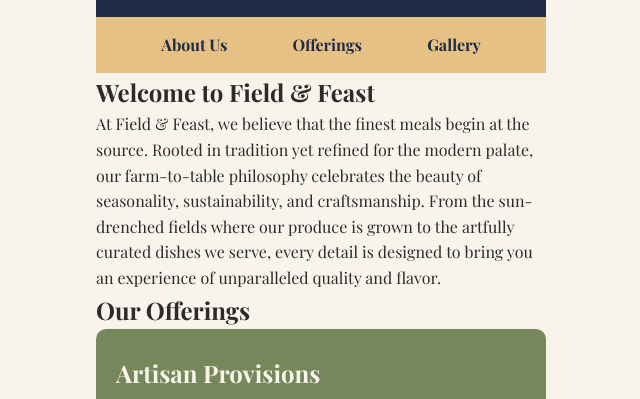
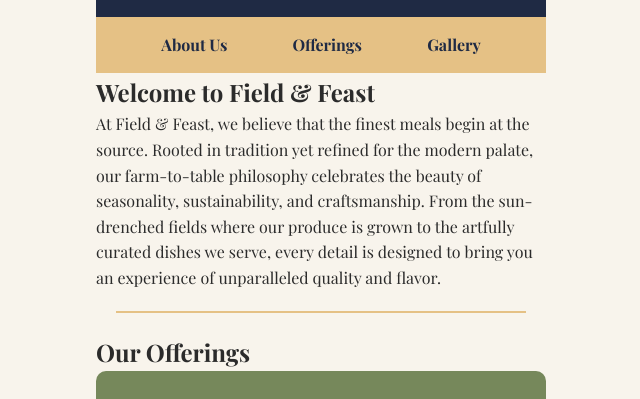
Before and after one commit to krfowler415/fieldandfeast, a plain HTML site: page index.html in a window 1280 px wide. Shown: the part 370-769 px from the top of the page, without its empty margins (319-959 px from the left). Drawn offline with nearby package versions, Linux system fonts and the light colour scheme; a web font is replaced by a local one.

Commit message:
changes to both

```diff
--- a/index.html
+++ b/index.html
@@ -35,6 +35,7 @@
             From the sun-drenched fields where our produce is grown to the artfully curated dishes we serve, every detail is designed to bring you an experience of unparalleled quality and flavor.</p>
     </section>
 
+    <div class="divider"></div>
 
     <!--OFFERINGS SECTION-->
     <section id="offerings">
@@ -65,6 +66,7 @@
         </div>
     </section>
 
+    <div class="divider"></div>
 
     <!--GALLERY SECTION-->
     <section id="gallery">
@@ -148,6 +150,8 @@
 
         <button>View Our Full Gallery</button>
 
+    <div class="divider"></div>
+
     </section>
 
 
--- a/styles.css
+++ b/styles.css
@@ -42,8 +42,8 @@ header {
 
 header .logo {
     width: 150px;
+    display: block;
     margin: 20px auto 10px auto;
-    display: block;
 }
 
 header h1 {
@@ -82,6 +82,14 @@ header nav a {
 
 header nav a:hover {
     text-decoration: underline;
+}
+
+/* DIVIDER */
+.divider {
+    width: 100% auto;
+    height: 2px;
+    background-color: var(--champagne-gold);
+    margin: 20px 20px;
 }
 
 /* ABOUT SECTION  */
@@ -147,4 +155,5 @@ header nav a:hover {
     margin-top: 10px;
     font-size: 1em;
     color: var(--dark-charcoal);
+    text-align: center;
 }
```
